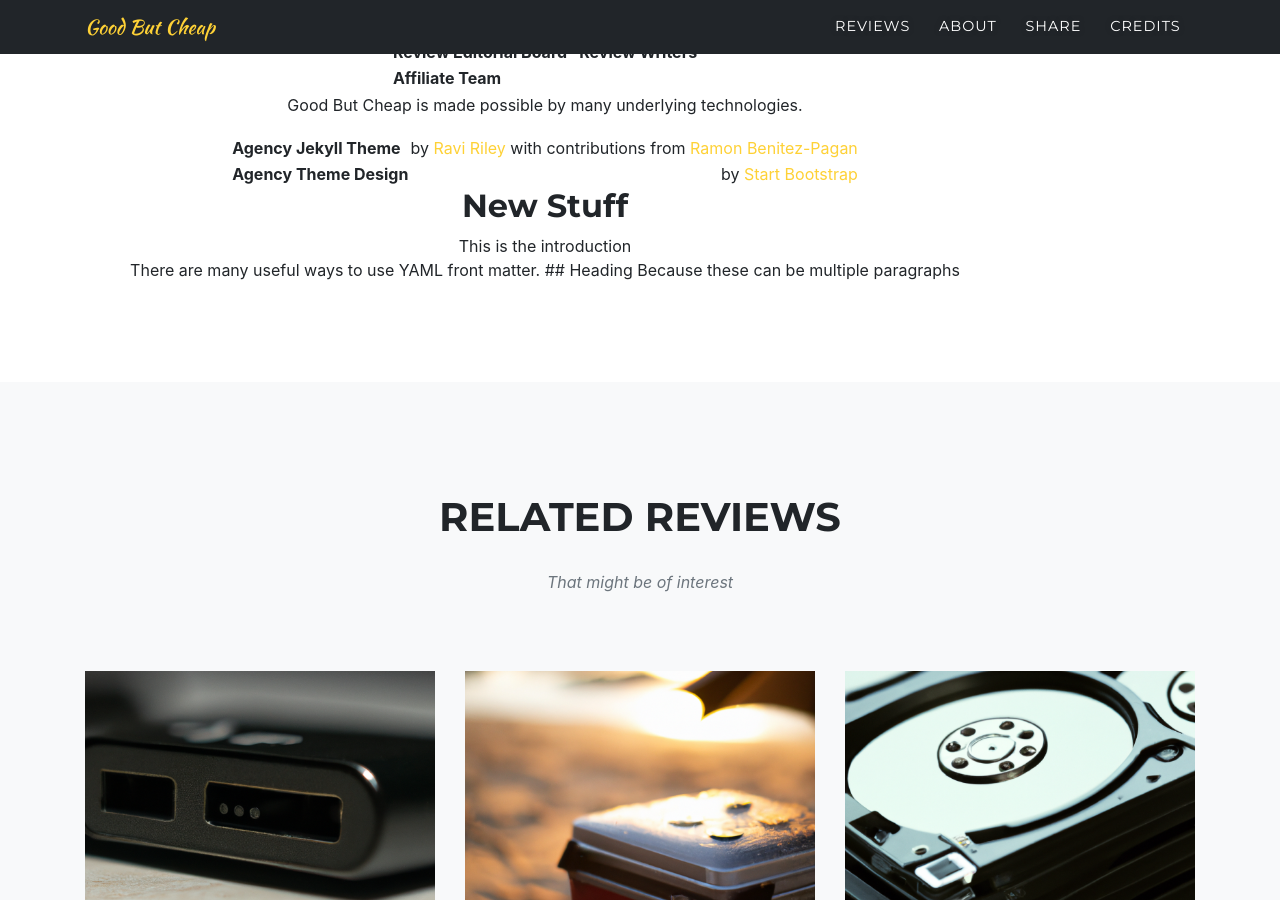
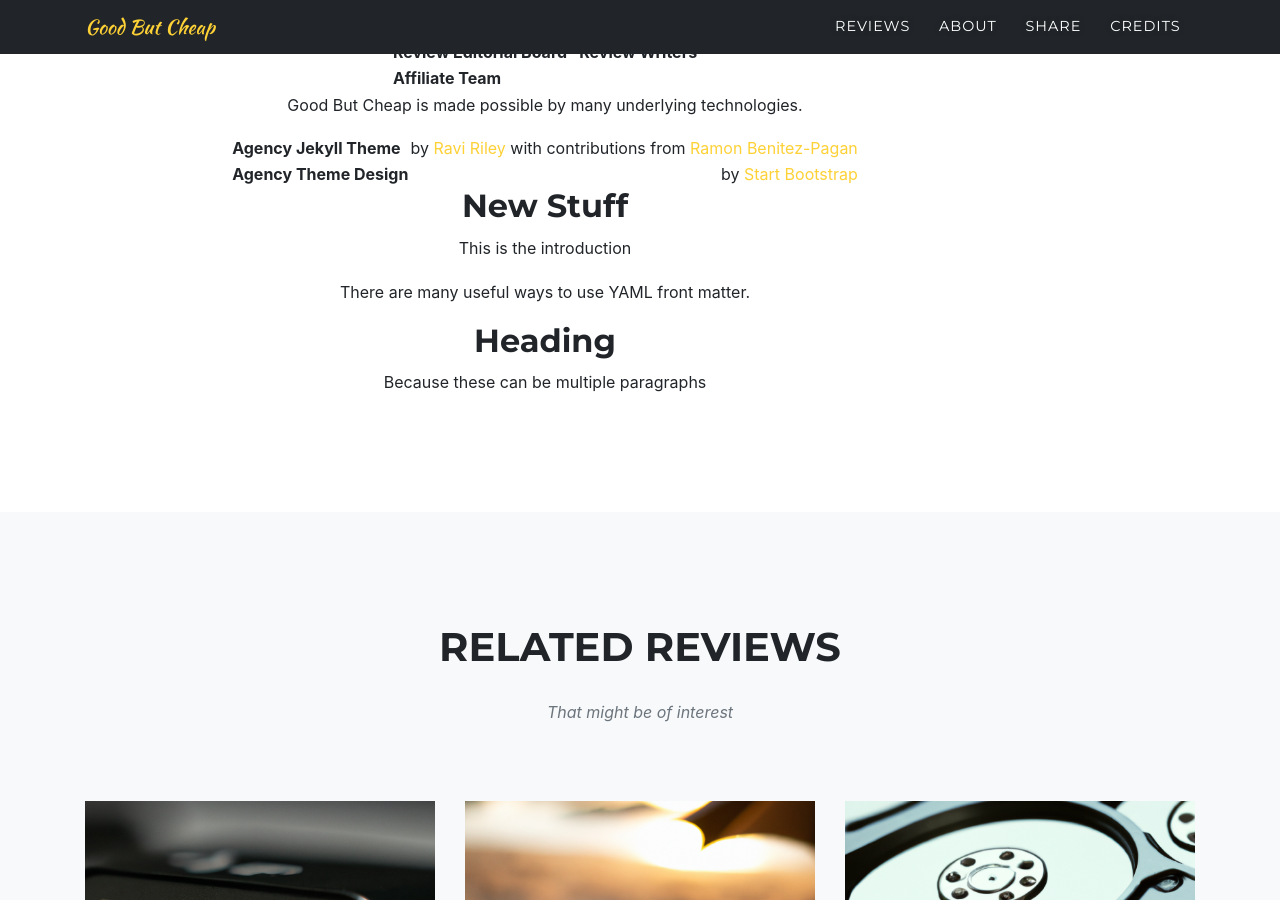
Before and after one commit to good-but-cheap/website, a Jekyll site: the page built from credits.md, in a window 1280 px wide and 900 px high, scrolled down 836 px. Built offline with Jekyll 4.4.1, drawn with Linux system fonts in a browser that asks for light colours; some web fonts are replaced.

Commit message:
markdownify

```diff
--- a/_layouts/page.html
+++ b/_layouts/page.html
@@ -134,8 +134,8 @@
 
             <div>
                 <h2>New Stuff</h2>
-                <div>{{ page.sections['good'] | textilize }}</div>
-                <div>{{ page.sections['better'] | textilize }}</div>
+                <div>{{ page.sections['good'] | markdownify }}</div>
+                <div>{{ page.sections['better'] | markdownify }}</div>
             </div>
 
         </div>
```
